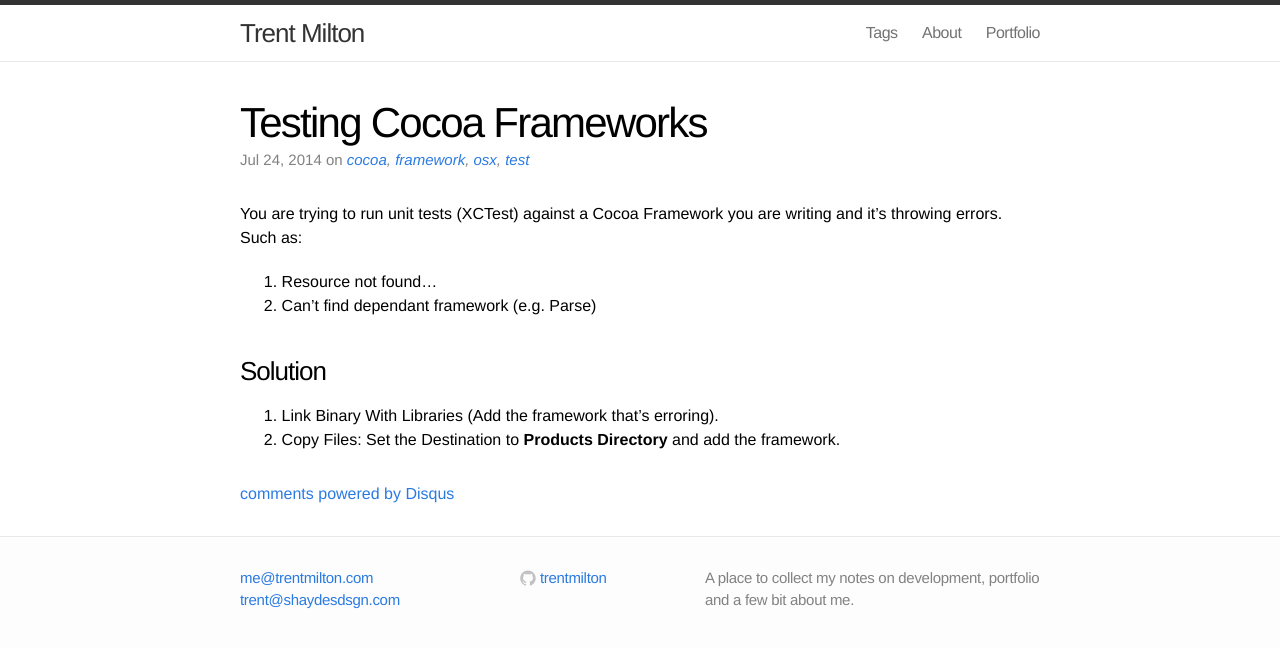
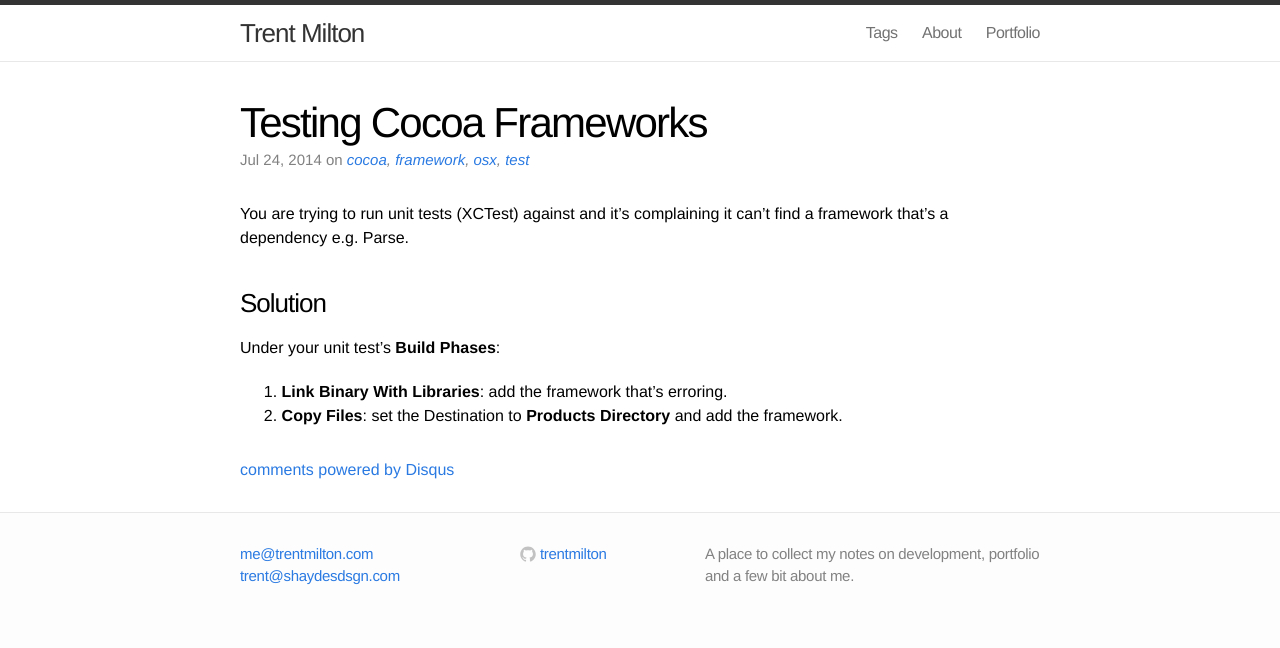
Before and after one commit to trentmilton/trentmilton-site-jekyll, a Jekyll site: the page built from _posts/2014-07-24-testing-cocoa-frameworks.md, in a window 1280 px wide. Shown: the top 648 px of the page. Built offline with Jekyll 4.4.1, drawn with Linux system fonts in a browser that asks for light colours; comment, search, counter and statistics services are not loaded.

Commit message:
some more posts

```diff
--- a/_posts/2014-07-24-testing-cocoa-frameworks.md
+++ b/_posts/2014-07-24-testing-cocoa-frameworks.md
@@ -6,11 +6,11 @@ categories: []
 tags: [test, cocoa, osx, framework]
 ---
 
-You are trying to run unit tests (XCTest) against a Cocoa Framework you are writing and it's throwing errors. Such as:
-
-1. Resource not found...
-2. Can't find dependant framework (e.g. Parse)
+You are trying to run unit tests (XCTest) against and it's complaining it can't find a framework that's a dependency e.g. Parse.
 
 ### Solution
-1. Link Binary With Libraries (Add the framework that's erroring).
-2. Copy Files: Set the Destination to **Products Directory** and add the framework.
+
+Under your unit test's **Build Phases**:
+
+1. **Link Binary With Libraries**: add the framework that's erroring.
+2. **Copy Files**: set the Destination to **Products Directory** and add the framework.
```
Also changed, not shown: _posts/2014-08-12-xctest-frameworks-in-xcode-5.md (added, +24 -0 lines).
